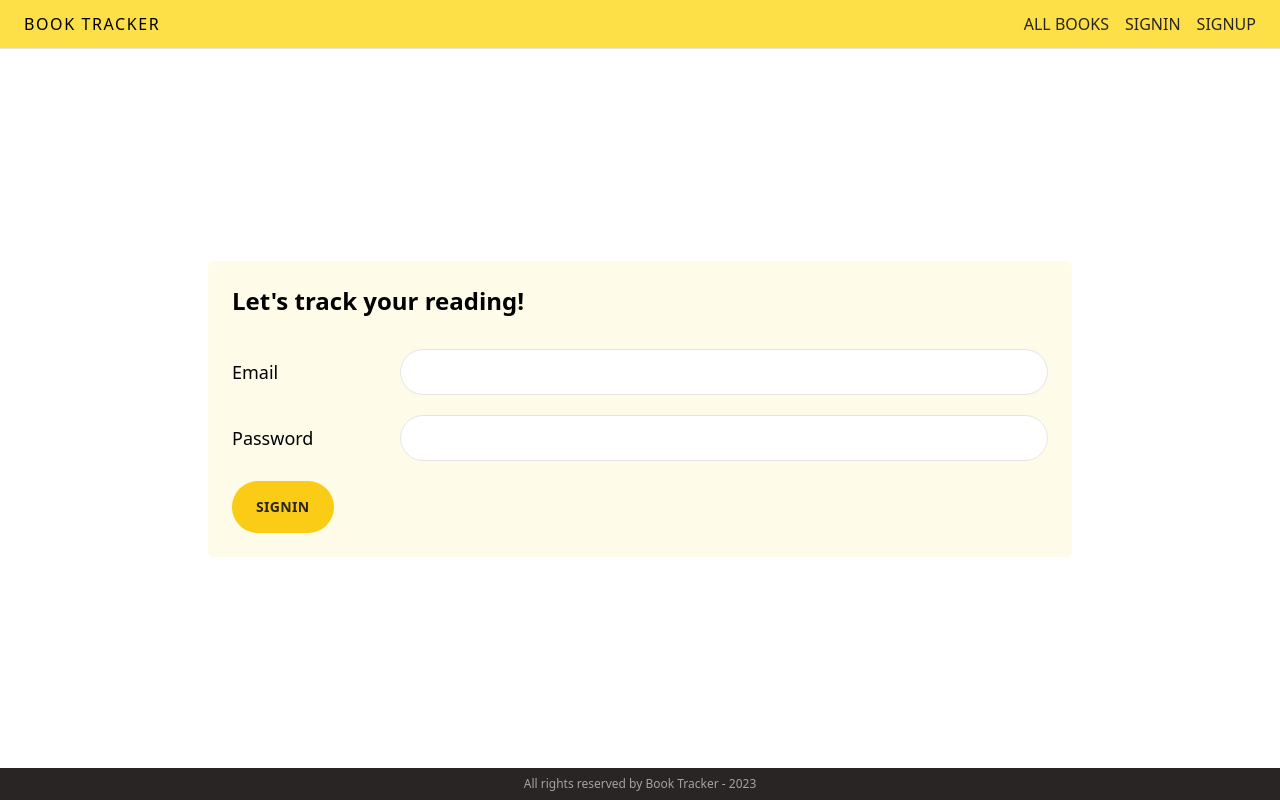
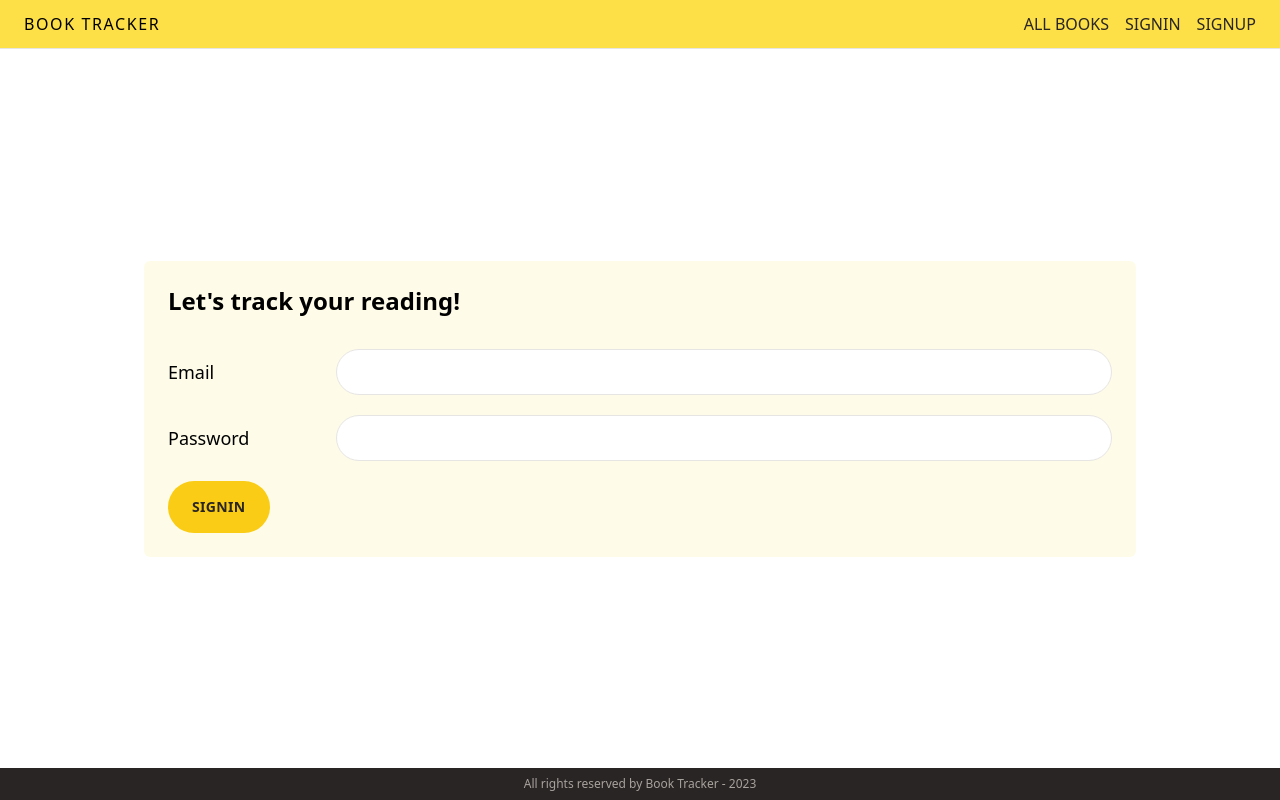
Before and after one commit to tanvirch0750/assignment-book-tracking-frontend, a React (Vite) app: page /signin in a window 1280 px wide. Built offline with nearby package versions, Linux system fonts and the light colour scheme; no server answers.

Commit message:
fixed some css

```diff
--- a/src/components/MyBooks/MyBookItem.tsx
+++ b/src/components/MyBooks/MyBookItem.tsx
@@ -22,7 +22,7 @@ function MyBookItem({ book }: { book: IBook }) {
 
         <span className="mt-auto flex items-center justify-between space-x-2">
           <LinkButton to={`/book/${id!}`}>Details</LinkButton>
-          <LinkButton to={`/book/edit/${id!}`}>Edit</LinkButton>
+          <LinkButton to={`/edit-book/${id!}`}>Edit</LinkButton>
         </span>
       </div>
     </li>
--- a/src/components/ui/AppLayout.tsx
+++ b/src/components/ui/AppLayout.tsx
@@ -7,7 +7,7 @@ function AppLayout() {
     <div className="grid h-screen grid-rows-[auto_1fr_auto]">
       <Header />
       <div className="overflow-scroll">
-        <main className="mx-auto h-full max-w-4xl">
+        <main className="mx-auto h-full max-w-5xl">
           <Outlet />
         </main>
       </div>
```
